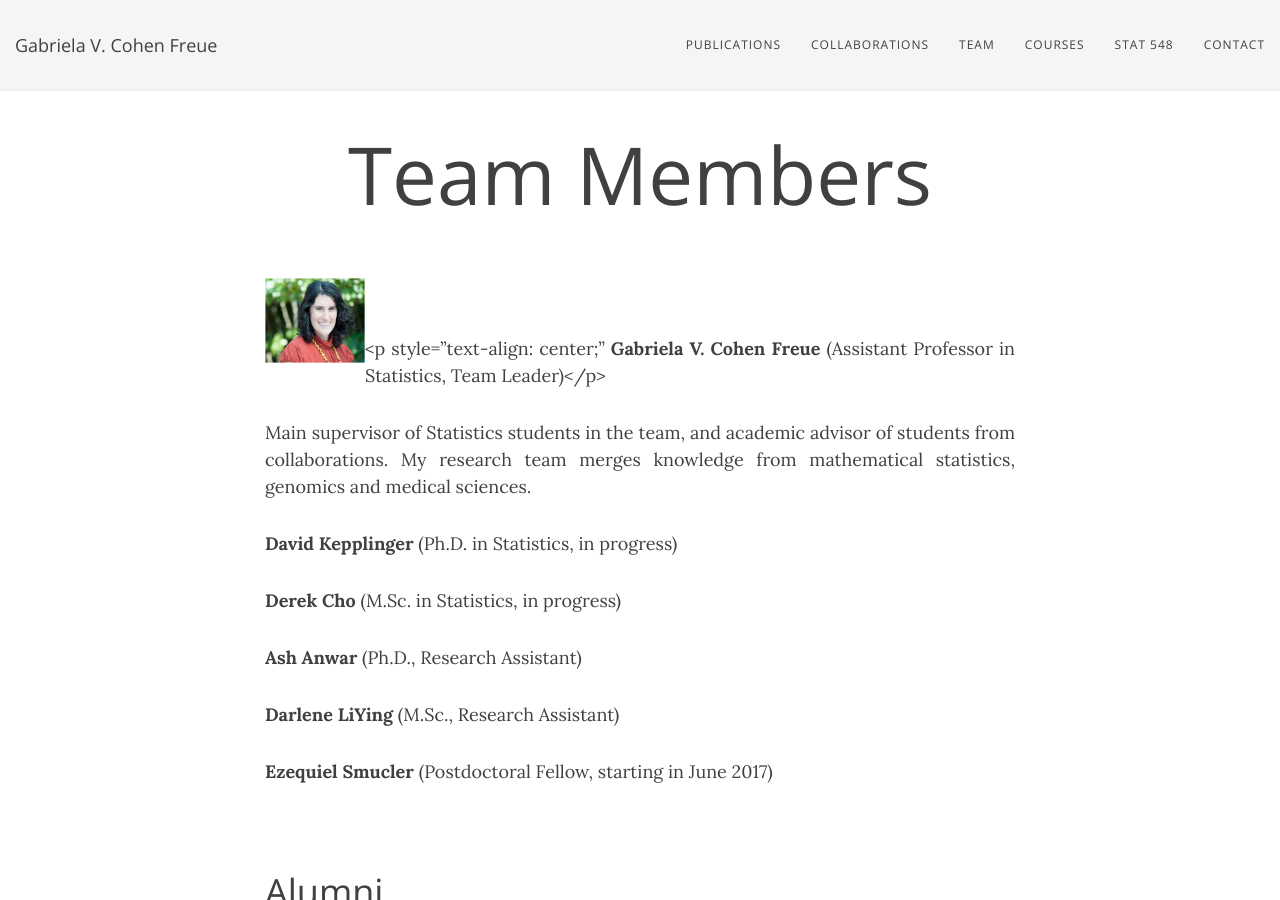
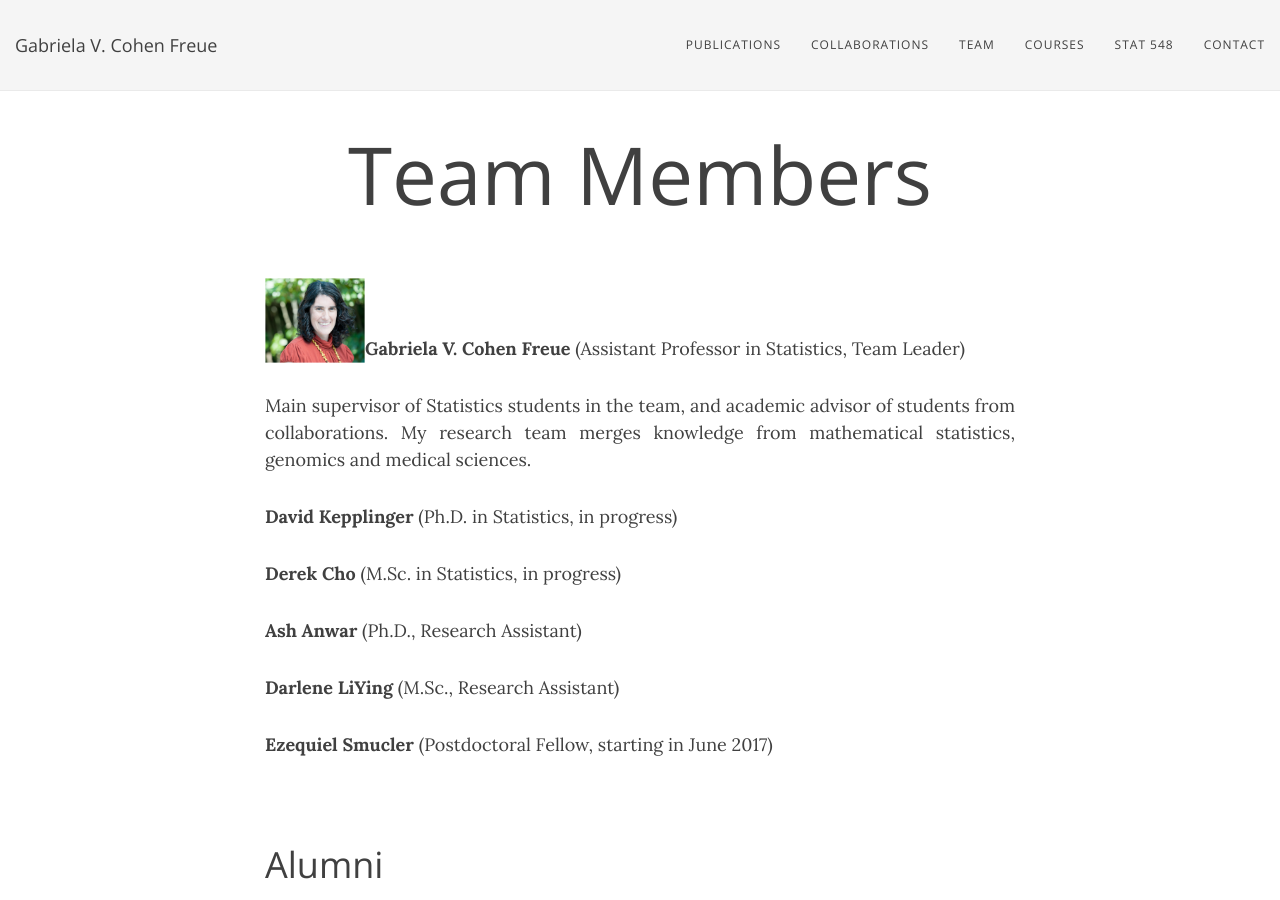
Before and after one commit to gcohenfr/gcohenfr.github.io, a Jekyll site: the page built from team.md, in a window 1280 px wide and 900 px high. Built offline with Jekyll 4.4.1, drawn with Linux system fonts in a browser that asks for light colours; nearby versions of some CDN libraries.

Commit message:
Update team.md

```diff
--- a/team.md
+++ b/team.md
@@ -6,7 +6,7 @@ title: Team Members
 <img style="float: left;" src="/img/me.png" height="85" width="100">
 <br>
 
-<p style="text-align: center;" <b>Gabriela V. Cohen Freue</b> (Assistant Professor in Statistics, Team Leader)</p>
+<p align="center"> <b>Gabriela V. Cohen Freue</b> (Assistant Professor in Statistics, Team Leader)</p>
 
 Main supervisor of Statistics students in the team, and academic advisor of students from collaborations. My research team merges knowledge from mathematical statistics, genomics and medical sciences.
 
```
